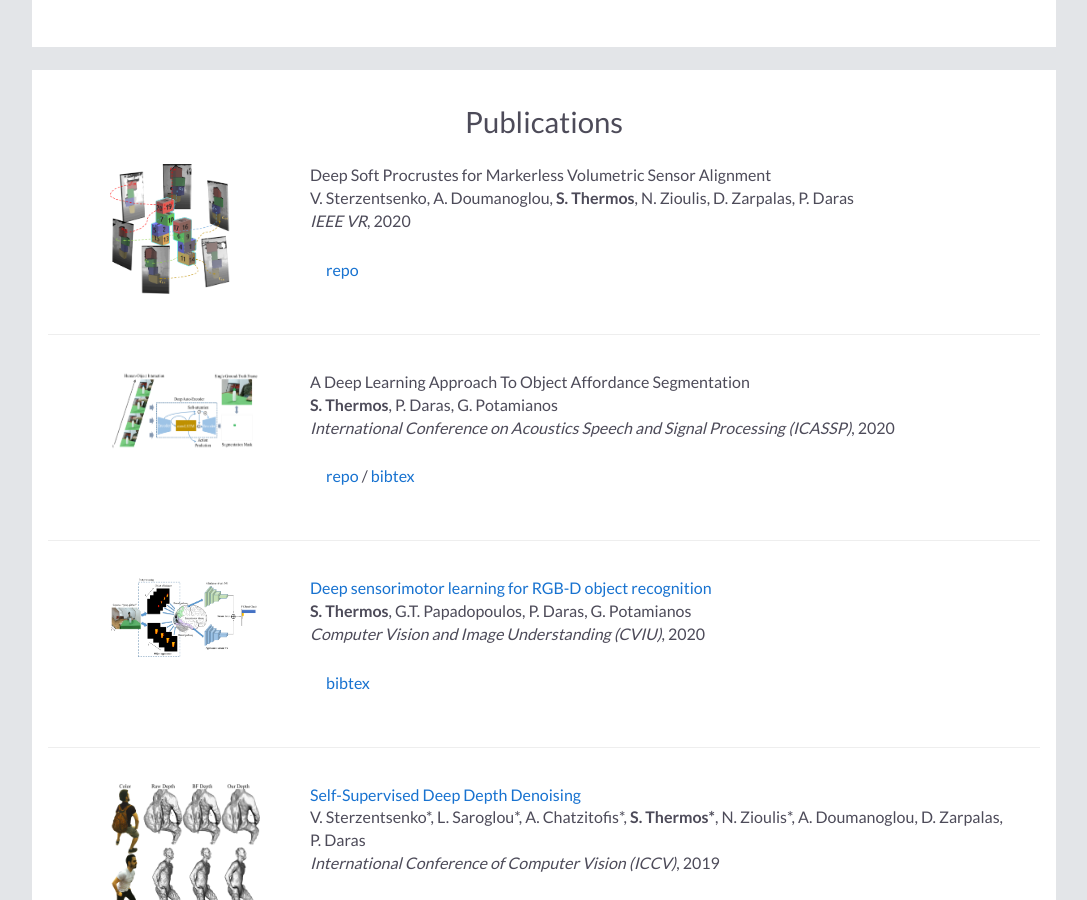
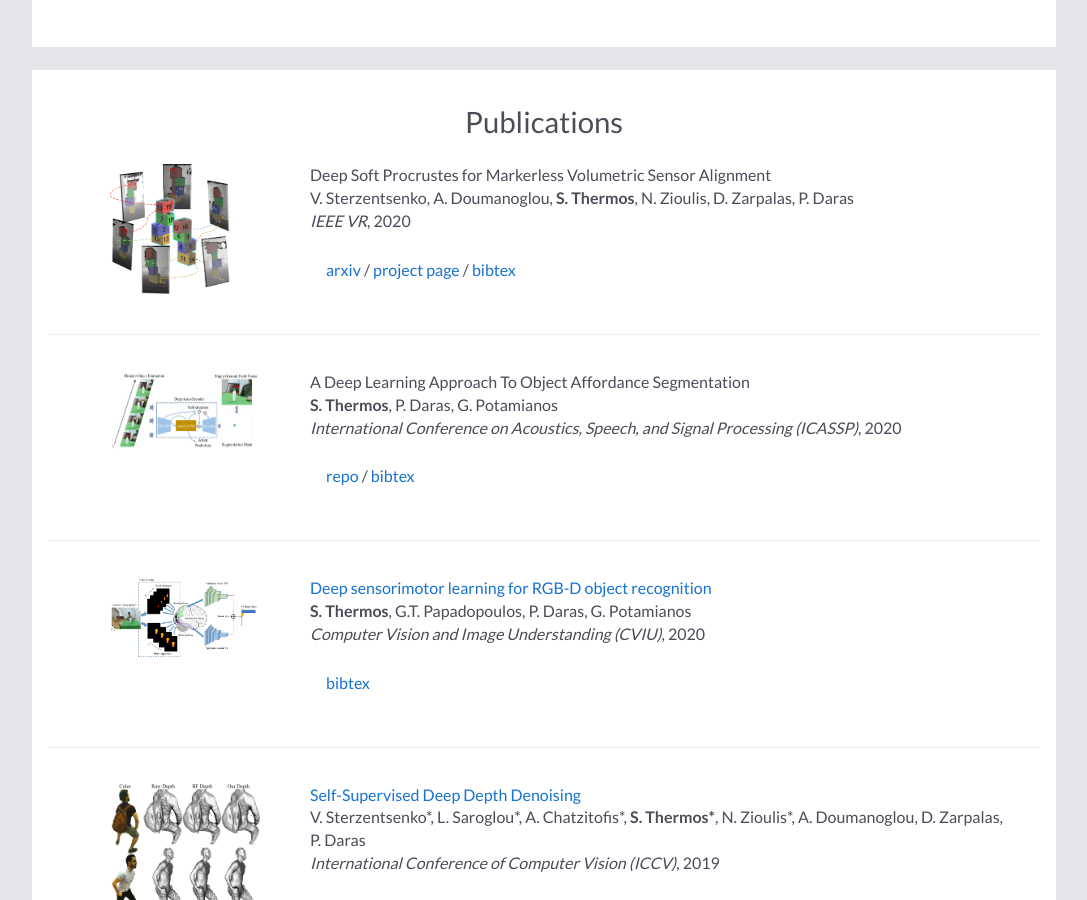
Before and after one commit to spthermo/spthermo.github.io, a Jekyll site: the page built from index.md, in a window 1280 px wide and 900 px high, scrolled down 603 px. Shown: the whole window, without its empty margins (96-1183 px from the left). Built offline with Jekyll 4.4.1, drawn with Linux system fonts in a browser that asks for light colours; nearby versions of some CDN libraries; our own code applies the rules of GitHub Pages for plain Markdown files.

Commit message:
Update default.html

```diff
--- a/_layouts/default.html
+++ b/_layouts/default.html
@@ -80,9 +80,11 @@
           <em>IEEE VR</em>, 2020 <br>
 
           <div class="paper" id="sterzentsenko2020alignment">
-            <a href="https://github.com/VCL3D/StructureNet"> repo</a>
+            <a href="https://arxiv.org/abs/2003.10176">arxiv</a> /
+            <a href="https://vcl3d.github.io/StructureNet/"> project page</a> /
+            <a shape="rect" href="javascript:togglebib('sterzentsenko2020alignment')" class="togglebib">bibtex</a>
             <pre xml:space="preserve">
-@inproceedings{thermos2020affordance,
+@inproceedings{sterzentsenko2020alignment,
   author       = "Vladimiros Sterzentsenko and Alexandros Doumanoglou and Spyridon Thermos and Nikolaos Zioulis and Dimitrios Zarpalas and Petros Daras",
   title        = "Deep Soft Procrustes for Markerless Volumetric Sensor Alignment",
   booktitle    = "Proc. IEEE VR",
@@ -101,16 +103,16 @@
         <td width="75%" valign="top">
           <p><heading>A Deep Learning Approach To Object Affordance Segmentation</heading><br>
          <strong>S. Thermos</strong>, P. Daras, G. Potamianos<br>
-          <em>International Conference on Acoustics Speech and Signal Processing (ICASSP)</em>, 2020 <br>
+          <em>International Conference on Acoustics, Speech, and Signal Processing (ICASSP)</em>, 2020 <br>
 
-          <div class="paper" id="thermos2020affordance">
+          <div class="paper" id="thermos2020icassp">
             <a href="https://github.com/spthermo/STCAE"> repo</a> /
-            <a shape="rect" href="javascript:togglebib('thermos2020affordance')" class="togglebib">bibtex</a>
+            <a shape="rect" href="javascript:togglebib('thermos2020icassp')" class="togglebib">bibtex</a>
             <pre xml:space="preserve">
-@inproceedings{thermos2020affordance,
+@inproceedings{thermos2020icassp,
   author       = "Spyridon Thermos and Petros Daras and Gerasimos Potamianos",
   title        = "A Deep Learning Approach To Object Affordance Segmentation",
-  booktitle    = "Proc. International Conference on Acoustics Speech and Signal Processing (ICASSP)",
+  booktitle    = "Proc. International Conference on Acoustics, Speech, and Signal Processing (ICASSP)",
   year         = "2020"}
             </pre>
           </div>
```
